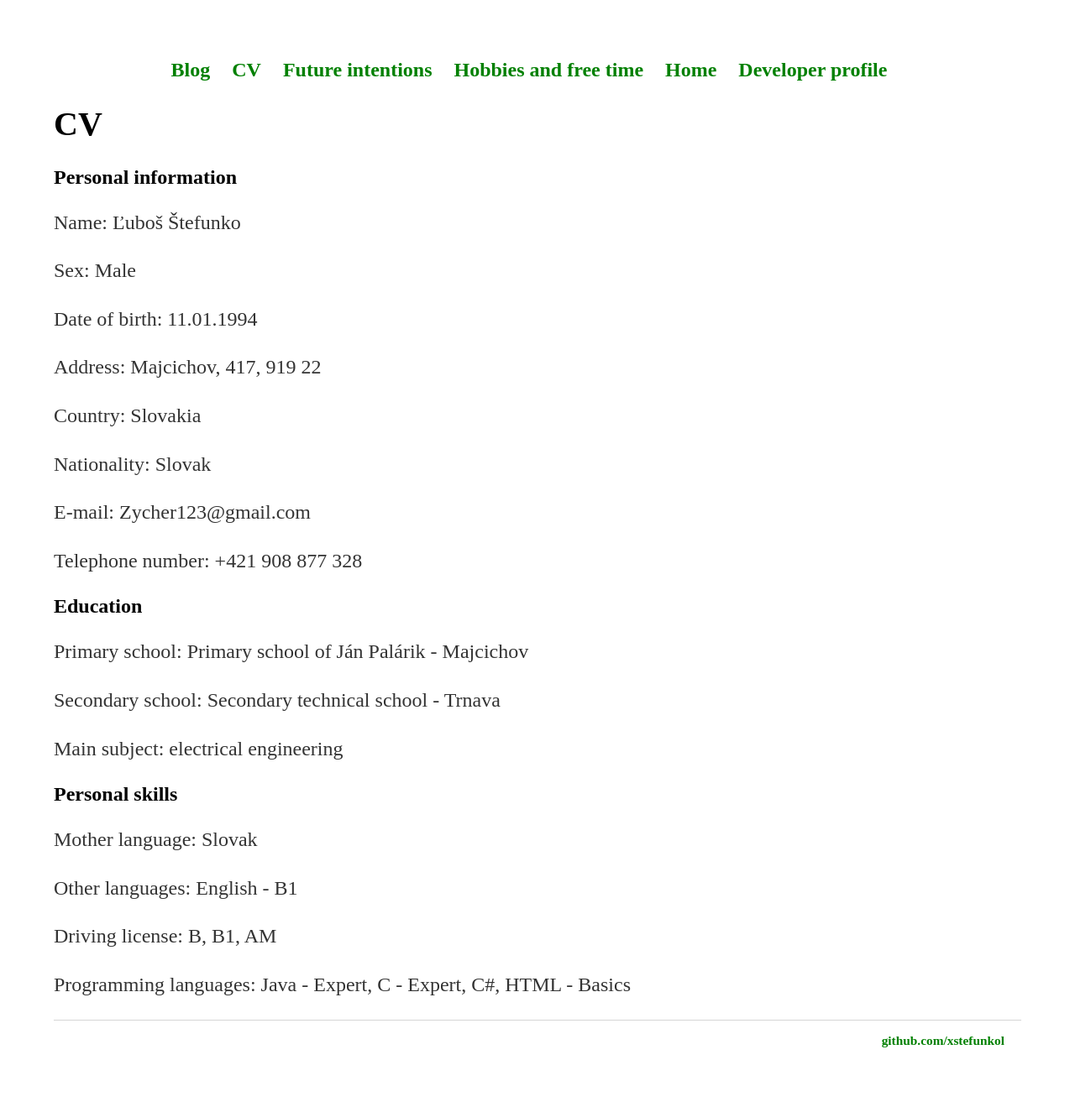
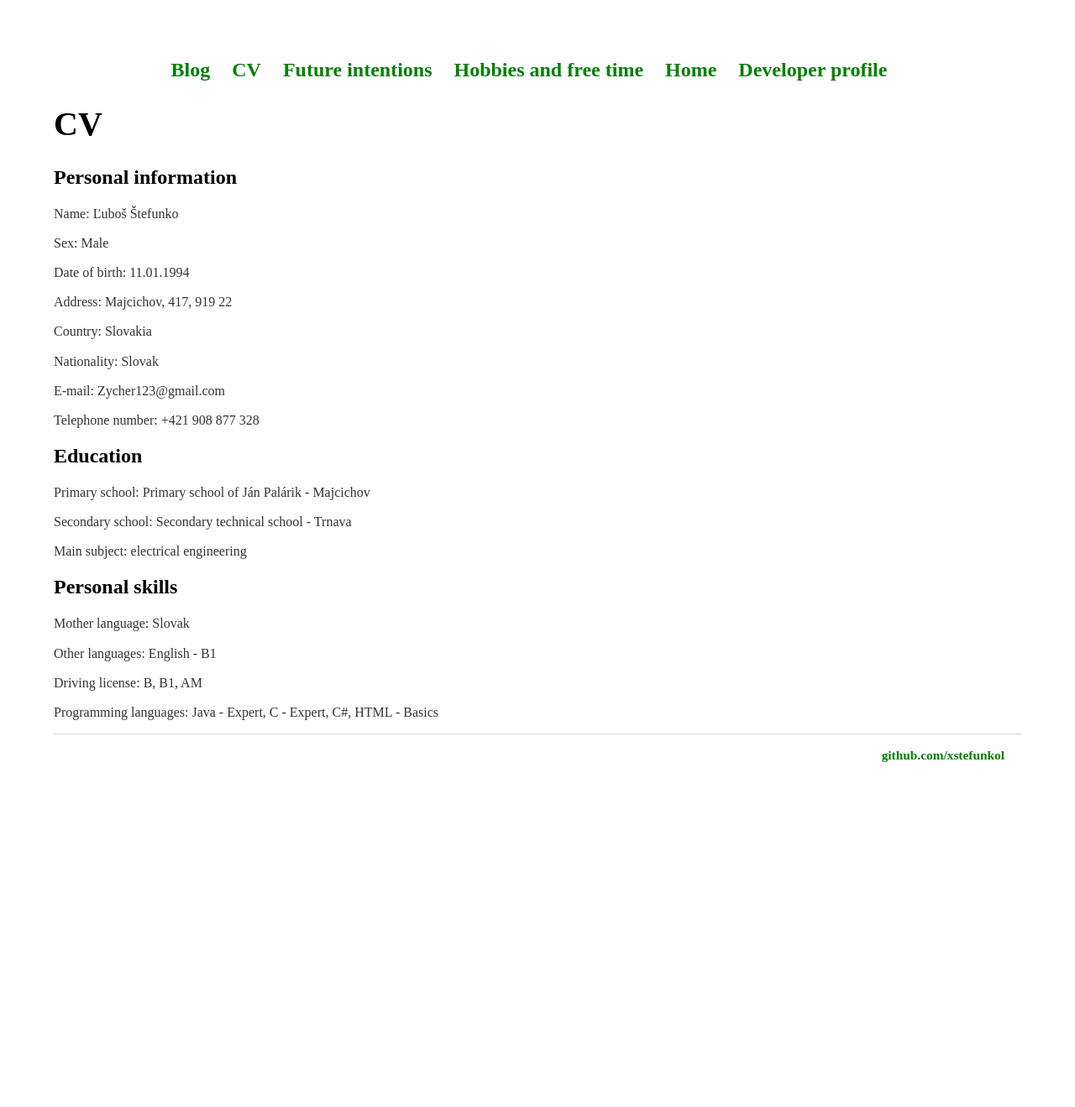
Before and after one commit to xstefunkol/xstefunkol.github.io, a Jekyll site: the page built from pages/cv.html, in a window 1280 px wide. Shown: the whole page at 84% size. Built offline with Jekyll 4.4.1, drawn with Linux system fonts in a browser that asks for light colours; after the commit the page ends 979 px from its top, so only the background shows below that.

Commit message:
Update cv_layout.html

```diff
--- a/_layouts/cv_layout.html
+++ b/_layouts/cv_layout.html
@@ -1,8 +1,26 @@
----
-layout: default
----
-<h1>{{ page.title }}</h1>
+<!DOCTYPE html>
+	<html>
+		<head>
+			<title>{{ page.title }}</title>
+			<link rel="stylesheet" type="text/css" href="/css/second.css">
+		</head>
+		<body>
+			<div class="navigation">
+	    		<ul>
+					{% for page in site.pages %}
+						<li><a href="{{ page.url }}" title="{{ page.title }}">{{ page.title }}</a></li>
+					{% endfor %}
+	    		</ul>
+			</div>
+			<div class="container">
+			<h1>{{ page.title }}</h1>
+			{{ content }}
 
-<div class="personal_information">
-  {{ content }}
-</div>
+			</div>
+			<footer>
+	    		<ul>
+	        		<li><a href="https://github.com/xstefunkol">github.com/xstefunkol</a></li>
+				</ul>
+			</footer>
+		</body>
+	</html>
```
